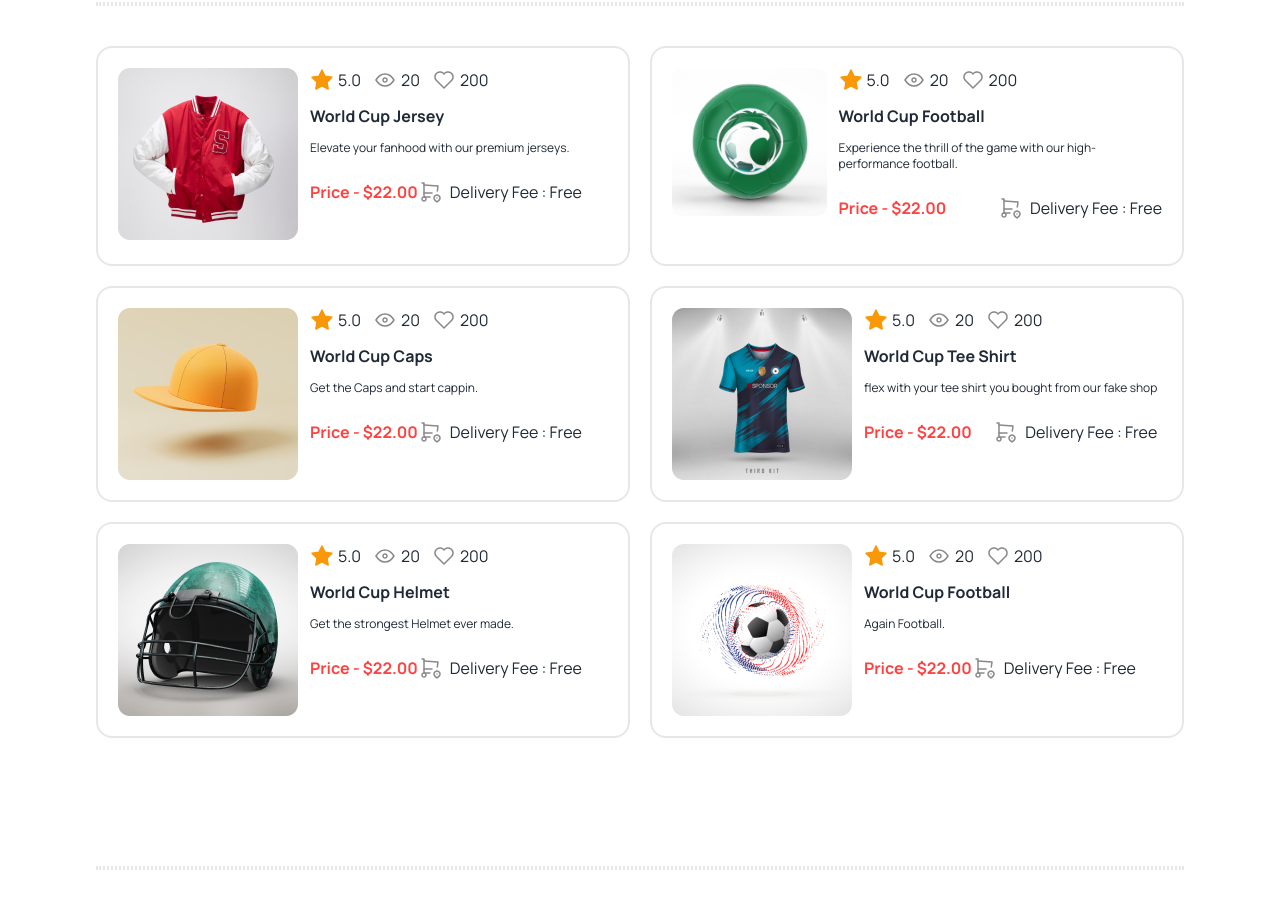
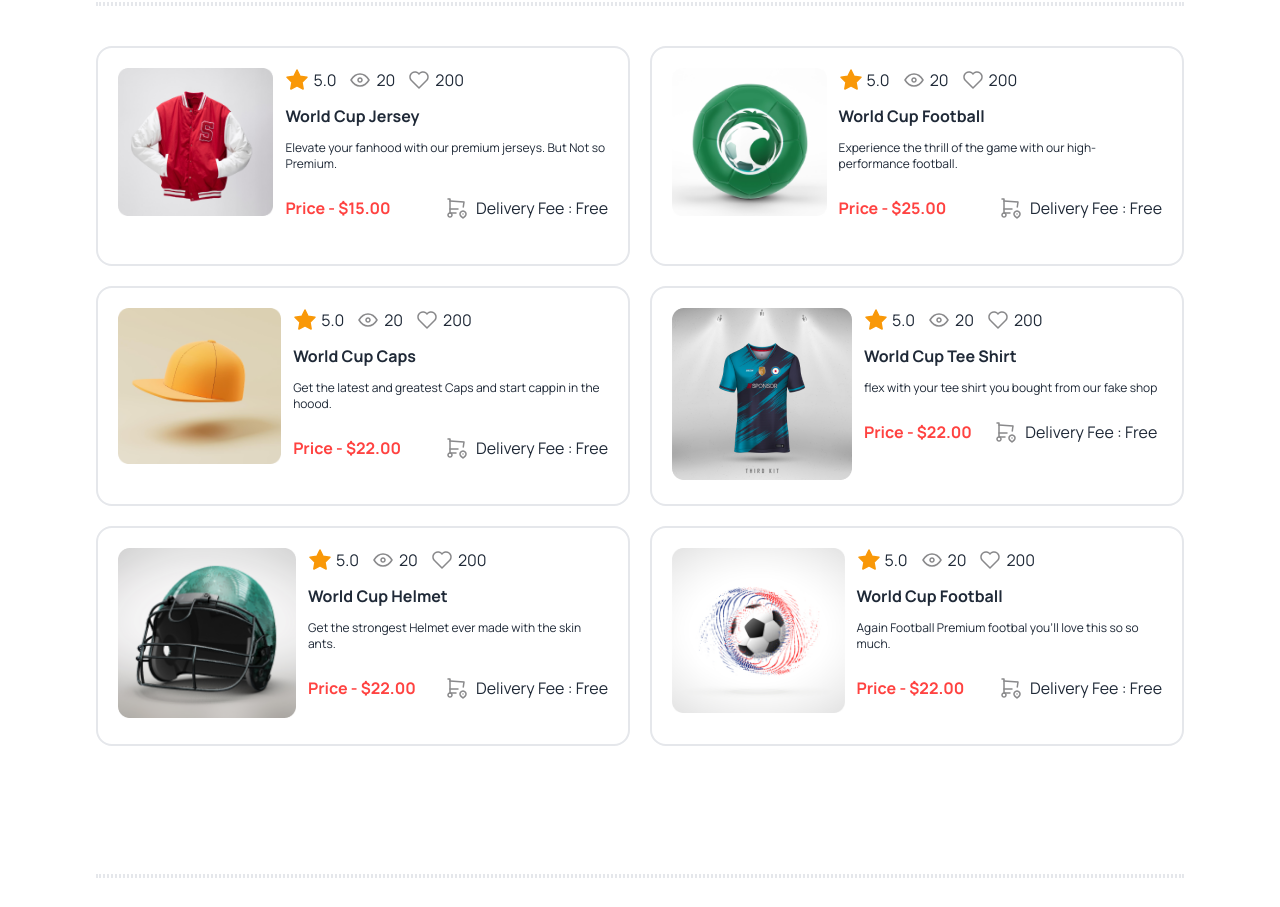
Before and after one commit to Armstain/hockeys, a plain HTML site: page index.html in a window 1280 px wide. Shown: the part 2498-3405 px from the top of the page. Drawn offline with nearby package versions, Linux system fonts and the light colour scheme.

Commit message:
ready to publish fo sho

```diff
--- a/index.html
+++ b/index.html
@@ -352,10 +352,11 @@
                 </div>
                 <div class="py-3 font-semibold">World Cup Jersey</div>
                 <div class="text-xs">
-                  Elevate your fanhood with our premium jerseys.
+                  Elevate your fanhood with our premium jerseys. But Not so
+                  Premium.
                 </div>
                 <div class="py-6 flex justify-between">
-                  <div class="text-primary font-semibold">Price - $22.00</div>
+                  <div class="text-primary font-semibold">Price - $15.00</div>
                   <div class="flex gap-2">
                     <div><img src="./Images/Frame(3).svg" alt="" /></div>
                     <div>Delivery Fee : Free</div>
@@ -390,7 +391,7 @@
                   football.
                 </div>
                 <div class="py-6 flex justify-between">
-                  <div class="text-primary font-semibold">Price - $22.00</div>
+                  <div class="text-primary font-semibold">Price - $25.00</div>
                   <div class="flex gap-2">
                     <div><img src="./Images/Frame(3).svg" alt="" /></div>
                     <div>Delivery Fee : Free</div>
@@ -420,7 +421,10 @@
                   </div>
                 </div>
                 <div class="py-3 font-semibold">World Cup Caps</div>
-                <div class="text-xs">Get the Caps and start cappin.</div>
+                <div class="text-xs">
+                  Get the latest and greatest Caps and start cappin in the
+                  hoood.
+                </div>
                 <div class="py-6 flex justify-between">
                   <div class="text-primary font-semibold">Price - $22.00</div>
                   <div class="flex gap-2">
@@ -486,7 +490,9 @@
                   </div>
                 </div>
                 <div class="py-3 font-semibold">World Cup Helmet</div>
-                <div class="text-xs">Get the strongest Helmet ever made.</div>
+                <div class="text-xs">
+                  Get the strongest Helmet ever made with the skin ants.
+                </div>
                 <div class="py-6 flex justify-between">
                   <div class="text-primary font-semibold">Price - $22.00</div>
                   <div class="flex gap-2">
@@ -518,7 +524,9 @@
                   </div>
                 </div>
                 <div class="py-3 font-semibold">World Cup Football</div>
-                <div class="text-xs">Again Football.</div>
+                <div class="text-xs">
+                  Again Football Premium footbal you'll love this so so much.
+                </div>
                 <div class="py-6 flex justify-between">
                   <div class="text-primary font-semibold">Price - $22.00</div>
                   <div class="flex gap-2">
```
